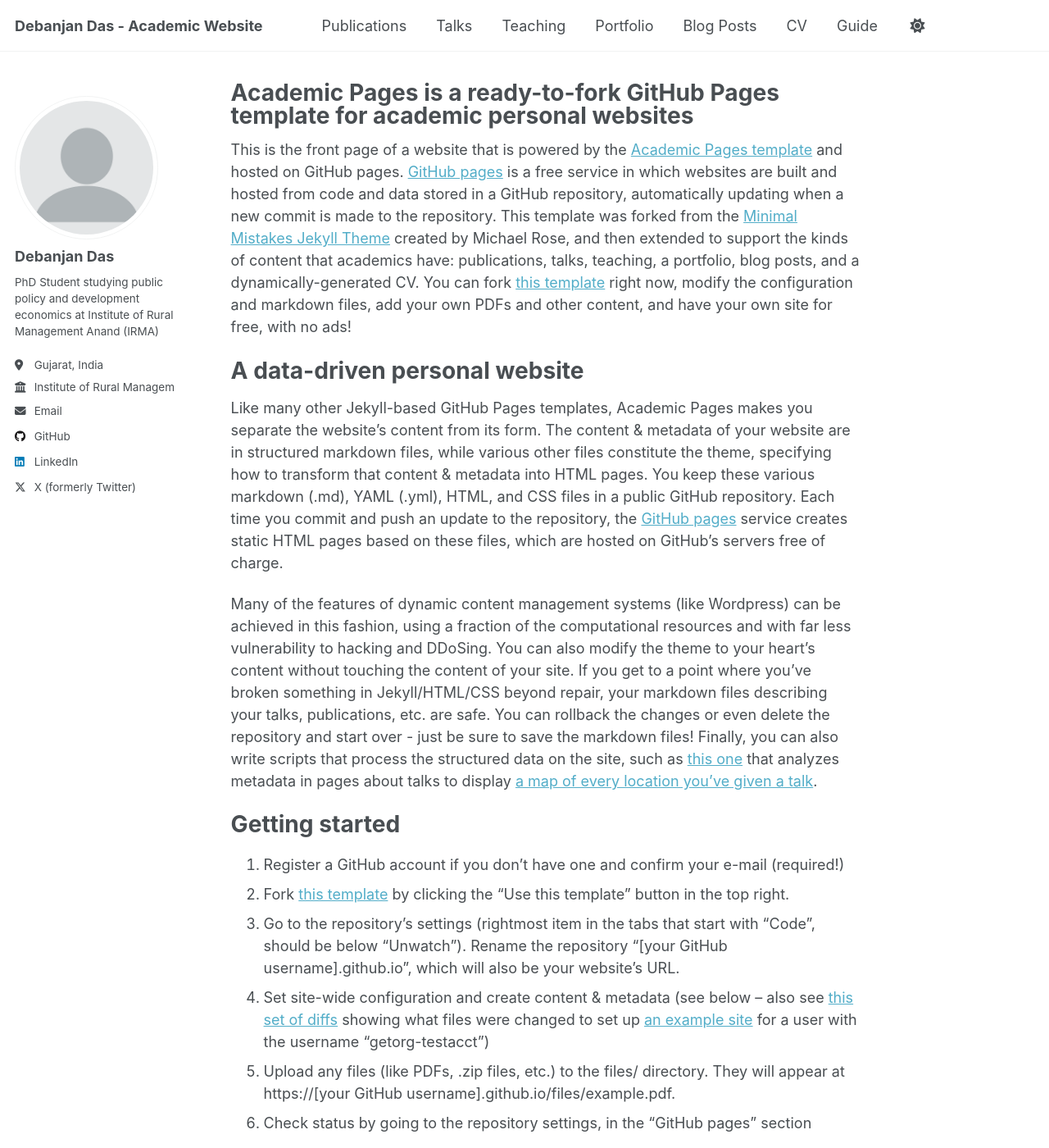
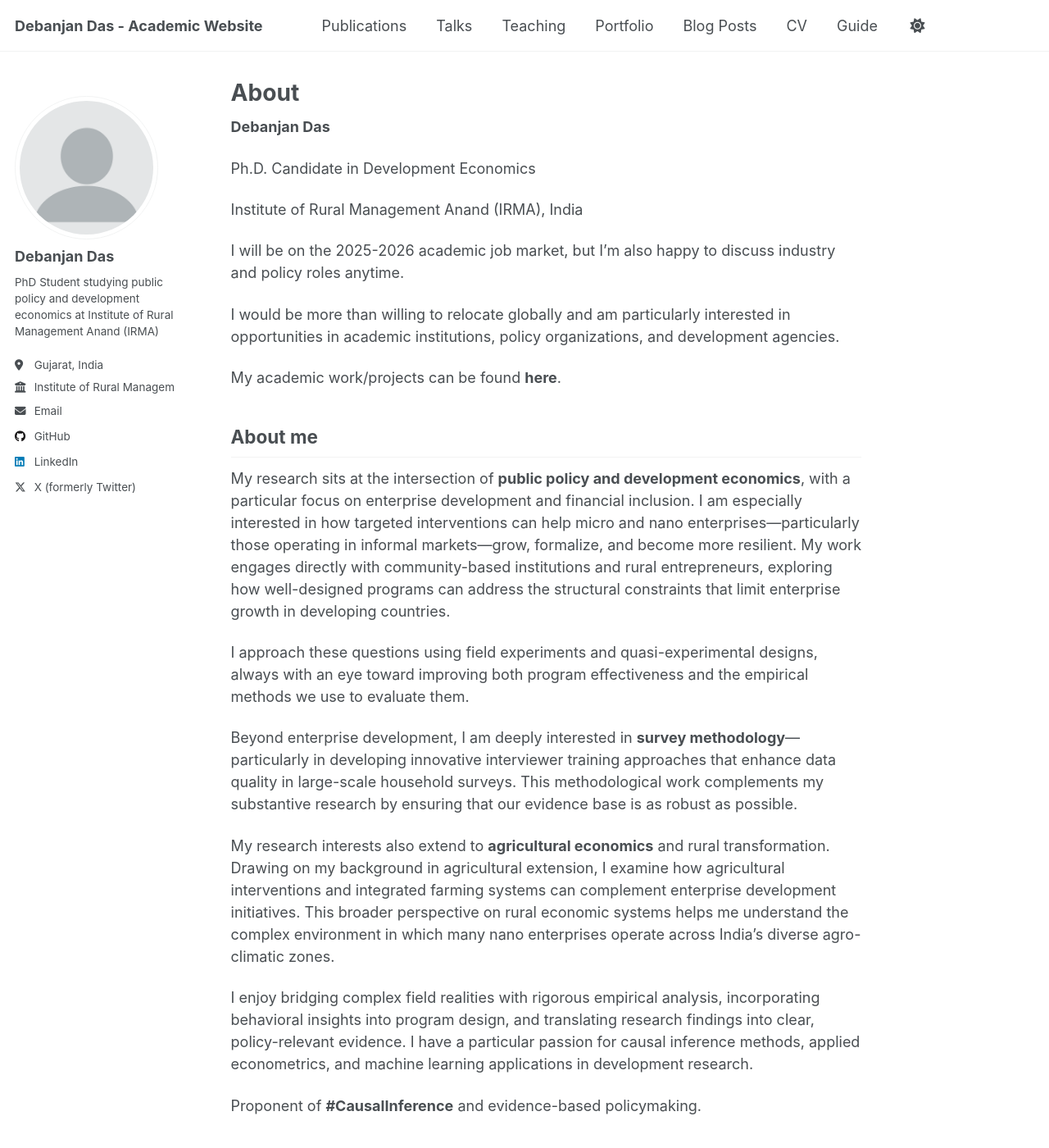
Before and after one commit to Debanjan-econpolicy/debanjan-econpolicy.github.io, a Jekyll site: the page built from _pages/about.md, in a window 1280 px wide and 1400 px high. Shown: the whole window at 82% size. Built offline with Jekyll 4.4.1, drawn with Linux system fonts in a browser that asks for light colours; some of the changed text lies outside the part shown.

Commit message:
Update about page with job market info

```diff
--- a/_pages/about.md
+++ b/_pages/about.md
@@ -1,49 +1,55 @@
 ---
 permalink: /
-title: "Academic Pages is a ready-to-fork GitHub Pages template for academic personal websites"
+title: "About"
+excerpt: "About me"
 author_profile: true
 redirect_from:
   - /about/
   - /about.html
 ---
 
-This is the front page of a website that is powered by the [Academic Pages template](https://github.com/academicpages/academicpages.github.io) and hosted on GitHub pages. [GitHub pages](https://pages.github.com) is a free service in which websites are built and hosted from code and data stored in a GitHub repository, automatically updating when a new commit is made to the repository. This template was forked from the [Minimal Mistakes Jekyll Theme](https://mmistakes.github.io/minimal-mistakes/) created by Michael Rose, and then extended to support the kinds of content that academics have: publications, talks, teaching, a portfolio, blog posts, and a dynamically-generated CV. You can fork [this template](https://github.com/academicpages/academicpages.github.io) right now, modify the configuration and markdown files, add your own PDFs and other content, and have your own site for free, with no ads!
+**Debanjan Das**
 
-A data-driven personal website
-======
-Like many other Jekyll-based GitHub Pages templates, Academic Pages makes you separate the website's content from its form. The content & metadata of your website are in structured markdown files, while various other files constitute the theme, specifying how to transform that content & metadata into HTML pages. You keep these various markdown (.md), YAML (.yml), HTML, and CSS files in a public GitHub repository. Each time you commit and push an update to the repository, the [GitHub pages](https://pages.github.com/) service creates static HTML pages based on these files, which are hosted on GitHub's servers free of charge.
+Ph.D. Candidate in Development Economics
 
-Many of the features of dynamic content management systems (like Wordpress) can be achieved in this fashion, using a fraction of the computational resources and with far less vulnerability to hacking and DDoSing. You can also modify the theme to your heart's content without touching the content of your site. If you get to a point where you've broken something in Jekyll/HTML/CSS beyond repair, your markdown files describing your talks, publications, etc. are safe. You can rollback the changes or even delete the repository and start over - just be sure to save the markdown files! Finally, you can also write scripts that process the structured data on the site, such as [this one](https://github.com/academicpages/academicpages.github.io/blob/master/talkmap.ipynb) that analyzes metadata in pages about talks to display [a map of every location you've given a talk](https://academicpages.github.io/talkmap.html).
+Institute of Rural Management Anand (IRMA), India
 
-Getting started
-======
-1. Register a GitHub account if you don't have one and confirm your e-mail (required!)
-1. Fork [this template](https://github.com/academicpages/academicpages.github.io) by clicking the "Use this template" button in the top right.
-1. Go to the repository's settings (rightmost item in the tabs that start with "Code", should be below "Unwatch"). Rename the repository "[your GitHub username].github.io", which will also be your website's URL.
-1. Set site-wide configuration and create content & metadata (see below -- also see [this set of diffs](http://archive.is/3TPas) showing what files were changed to set up [an example site](https://getorg-testacct.github.io) for a user with the username "getorg-testacct")
-1. Upload any files (like PDFs, .zip files, etc.) to the files/ directory. They will appear at https://[your GitHub username].github.io/files/example.pdf.
-1. Check status by going to the repository settings, in the "GitHub pages" section
+I will be on the 2025-2026 academic job market, but I'm also happy to discuss industry and policy roles anytime.
 
-Site-wide configuration
-------
-The main configuration file for the site is in the base directory in [_config.yml](https://github.com/academicpages/academicpages.github.io/blob/master/_config.yml), which defines the content in the sidebars and other site-wide features. You will need to replace the default variables with ones about yourself and your site's github repository. The configuration file for the top menu is in [_data/navigation.yml](https://github.com/academicpages/academicpages.github.io/blob/master/_data/navigation.yml). For example, if you don't have a portfolio or blog posts, you can remove those items from that navigation.yml file to remove them from the header.
+I would be more than willing to relocate globally and am particularly interested in opportunities in academic institutions, policy organizations, and development agencies.
 
-Create content & metadata
-------
-For site content, there is one markdown file for each type of content, which are stored in directories like _publications, _talks, _posts, _teaching, or _pages. For example, each talk is a markdown file in the [_talks directory](https://github.com/academicpages/academicpages.github.io/tree/master/_talks). At the top of each markdown file is structured data in YAML about the talk, which the theme will parse to do lots of cool stuff. The same structured data about a talk is used to generate the list of talks on the [Talks page](https://academicpages.github.io/talks), each [individual page](https://academicpages.github.io/talks/2012-03-01-talk-1) for specific talks, the talks section for the [CV page](https://academicpages.github.io/cv), and the [map of places you've given a talk](https://academicpages.github.io/talkmap.html) (if you run this [python file](https://github.com/academicpages/academicpages.github.io/blob/master/talkmap.py) or [Jupyter notebook](https://github.com/academicpages/academicpages.github.io/blob/master/talkmap.ipynb), which creates the HTML for the map based on the contents of the _talks directory).
+My academic work/projects can be found **here**.
 
-**Markdown generator**
+## About me
 
-The repository includes [a set of Jupyter notebooks](https://github.com/academicpages/academicpages.github.io/tree/master/markdown_generator
-) that converts a CSV containing structured data about talks or presentations into individual markdown files that will be properly formatted for the Academic Pages template. The sample CSVs in that directory are the ones I used to create my own personal website at stuartgeiger.com. My usual workflow is that I keep a spreadsheet of my publications and talks, then run the code in these notebooks to generate the markdown files, then commit and push them to the GitHub repository.
+My research sits at the intersection of **public policy and development economics**, with a particular focus on enterprise development and financial inclusion. I am especially interested in how targeted interventions can help micro and nano enterprises—particularly those operating in informal markets—grow, formalize, and become more resilient. My work engages directly with community-based institutions and rural entrepreneurs, exploring how well-designed programs can address the structural constraints that limit enterprise growth in developing countries.
 
-How to edit your site's GitHub repository
-------
-Many people use a git client to create files on their local computer and then push them to GitHub's servers. If you are not familiar with git, you can directly edit these configuration and markdown files directly in the github.com interface. Navigate to a file (like [this one](https://github.com/academicpages/academicpages.github.io/blob/master/_talks/2012-03-01-talk-1.md) and click the pencil icon in the top right of the content preview (to the right of the "Raw | Blame | History" buttons). You can delete a file by clicking the trashcan icon to the right of the pencil icon. You can also create new files or upload files by navigating to a directory and clicking the "Create new file" or "Upload files" buttons.
+I approach these questions using field experiments and quasi-experimental designs, always with an eye toward improving both program effectiveness and the empirical methods we use to evaluate them.
 
-Example: editing a markdown file for a talk
-![Editing a markdown file for a talk](/images/editing-talk.png)
+Beyond enterprise development, I am deeply interested in **survey methodology**—particularly in developing innovative interviewer training approaches that enhance data quality in large-scale household surveys. This methodological work complements my substantive research by ensuring that our evidence base is as robust as possible.
 
-For more info
-------
-More info about configuring Academic Pages can be found in [the guide](https://academicpages.github.io/markdown/), the [growing wiki](https://github.com/academicpages/academicpages.github.io/wiki), and you can always [ask a question on GitHub](https://github.com/academicpages/academicpages.github.io/discussions). The [guides for the Minimal Mistakes theme](https://mmistakes.github.io/minimal-mistakes/docs/configuration/) (which this theme was forked from) might also be helpful.
+My research interests also extend to **agricultural economics** and rural transformation. Drawing on my background in agricultural extension, I examine how agricultural interventions and integrated farming systems can complement enterprise development initiatives. This broader perspective on rural economic systems helps me understand the complex environment in which many nano enterprises operate across India's diverse agro-climatic zones.
+
+I enjoy bridging complex field realities with rigorous empirical analysis, incorporating behavioral insights into program design, and translating research findings into clear, policy-relevant evidence. I have a particular passion for causal inference methods, applied econometrics, and machine learning applications in development research.
+
+Proponent of **#CausalInference** and evidence-based policymaking.
+
+
+## Interests
+
+* Development Economics
+* Financial Inclusion and Microfinance
+* Enterprise Development
+* Causal Inference and Field Experiments
+* Machine Learning for causal inference analysis and impact evaluation
+* Survey Methodology and Data Quality
+* Behavioral Economics
+* Public Policy and Program Evaluation
+
+## Education
+
+* Ph.D. candidate in Development Economics, Institute of Rural Management Anand (IRMA), India
+* M.A. in Economics, [Your Master's Institution]
+* B.A. in Economics, [Your Bachelor's Institution]
+
+My CV can be found [here](/files/cv.pdf).
```
